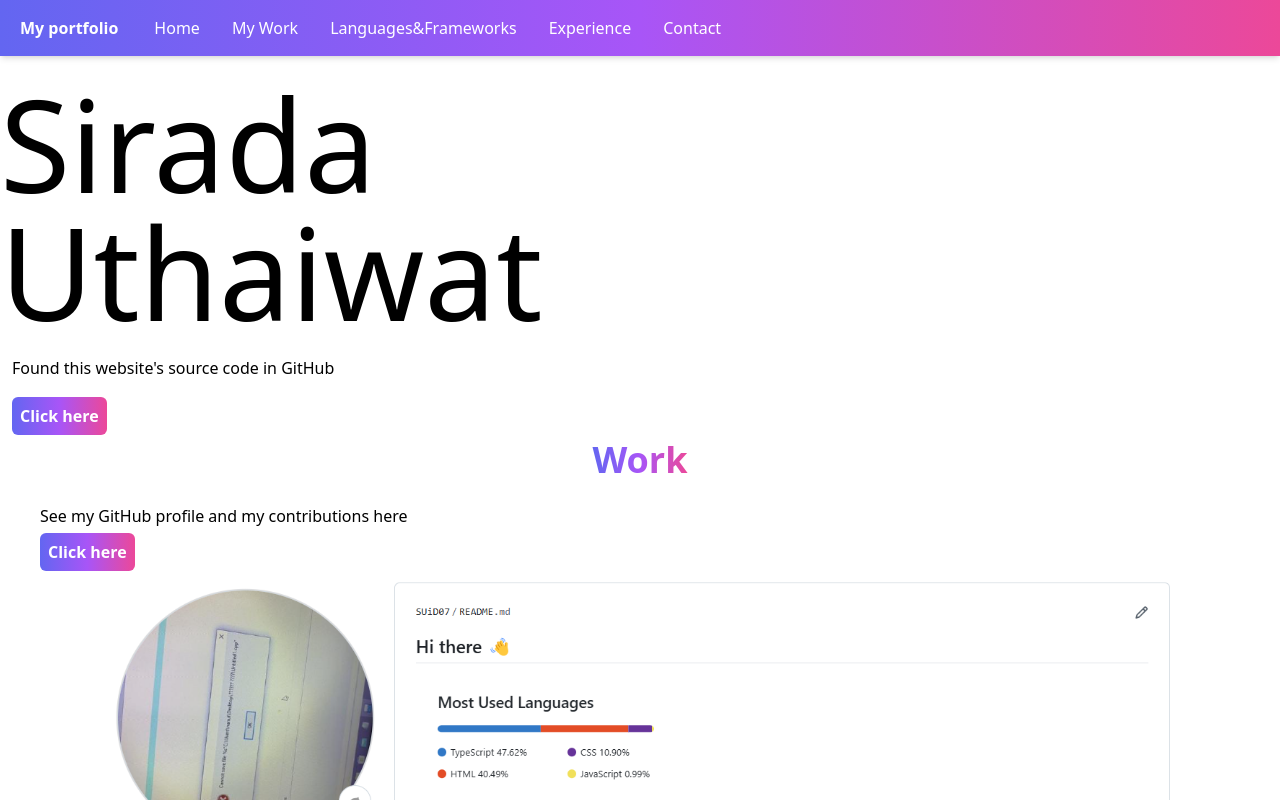
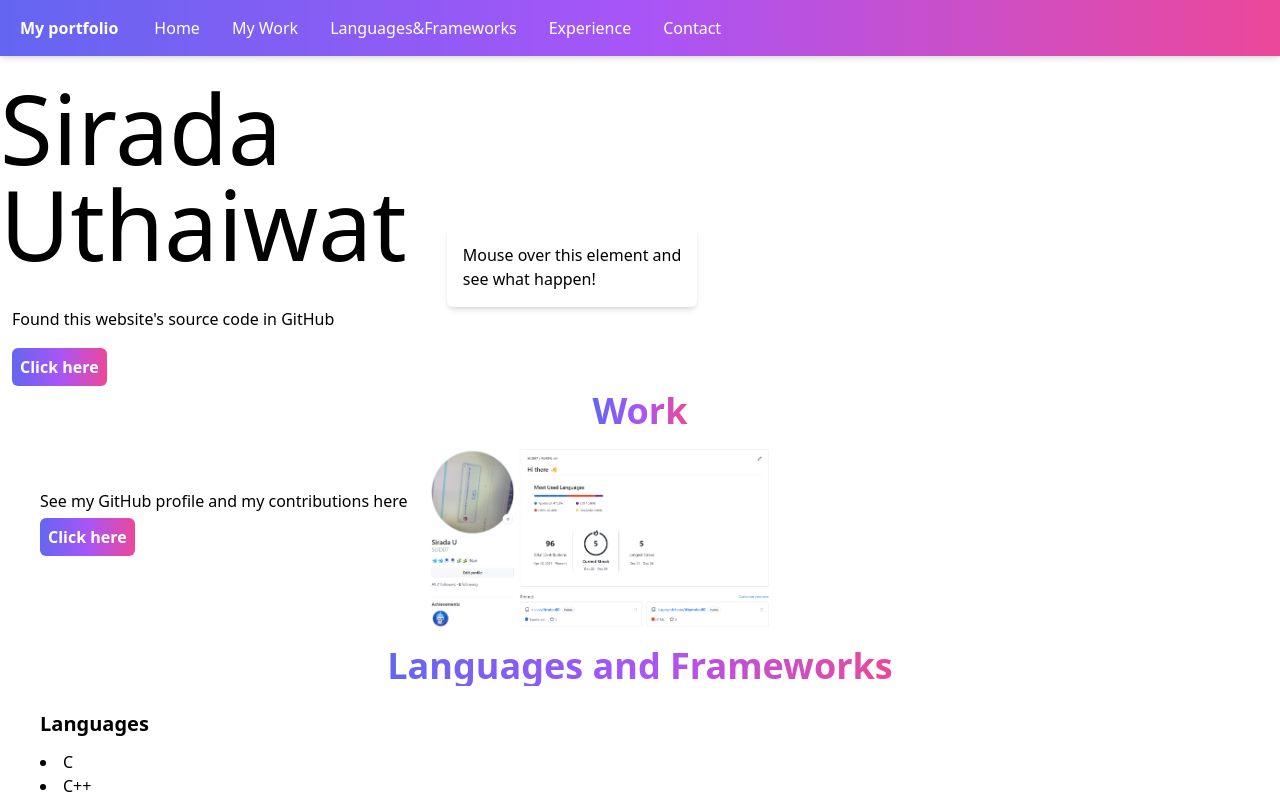
Before and after one commit to SUiD07/Sirada-portfolio, a Next.js app: page / in a window 1280 px wide. Shown: the top 800 px of the page. Built offline with nearby package versions, Linux system fonts and the light colour scheme.

Commit message:
feat: add animation

```diff
--- a/components/Homepage.tsx
+++ b/components/Homepage.tsx
@@ -1,9 +1,12 @@
 export default function Homepage() {
   return (
     <>
-      <div className="text-9xl my-5 max-md:text-7xl mt-20">
+      <div className="inline-block hover:text-9xl hover:bg-gradient-to-b from-indigo-500 via-purple-500 to-pink-500 hover:text-transparent hover:bg-clip-text duration-1000 text-8xl my-5 max-md:text-7xl mt-20">
         Sirada <br />
         Uthaiwat
+      </div>
+      <div className="rounded-md border-black p-4 shadow-md mx-10 max-md:my-5 inline-flex items-center">
+        Mouse over this element and <br/>see what happen!
       </div>
       <div className="mx-3">
         <p>Found this website's source code in GitHub</p>
--- a/components/Work.tsx
+++ b/components/Work.tsx
@@ -1,6 +1,6 @@
 import HeadSec from "./HeadSec";
 import { workList } from "@/constants/workList";
-import  githubprofile  from "/public/githubprofile.png";
+import githubprofile from "/public/githubprofile.png";
 
 import Image from "next/image";
 
@@ -8,12 +8,18 @@ export default function Work() {
   return (
     <>
       <HeadSec header="Work" />
-      <div className="py-3">See my GitHub profile and my contributions here</div>
-      <a
+      <div className="inline-block">
+        <div className="py-3">
+          See my GitHub profile and my contributions here
+        </div>
+        <a
           href="https://github.com/SUiD07"
           className="bg-gradient-to-r from-indigo-500 via-purple-500 to-pink-500 rounded-md p-2 font-semibold text-white"
-        >Click here</a>
-      <Image src={githubprofile} alt="profile" className="my-3" />
+        >
+          Click here
+        </a>
+      </div>
+      <Image src={githubprofile} alt="profile" className="hover:w-1/2 max-md:hover:w-5/6 duration-1000 my-1 inline-block w-96" />
       {/* <div className="text-xl font-bold">My work as a front-end developer</div>
       {workList.map((workItem, workIndex) => (
         <div className="shadow-md w-80 h-60 inline-block mx-4">
```
